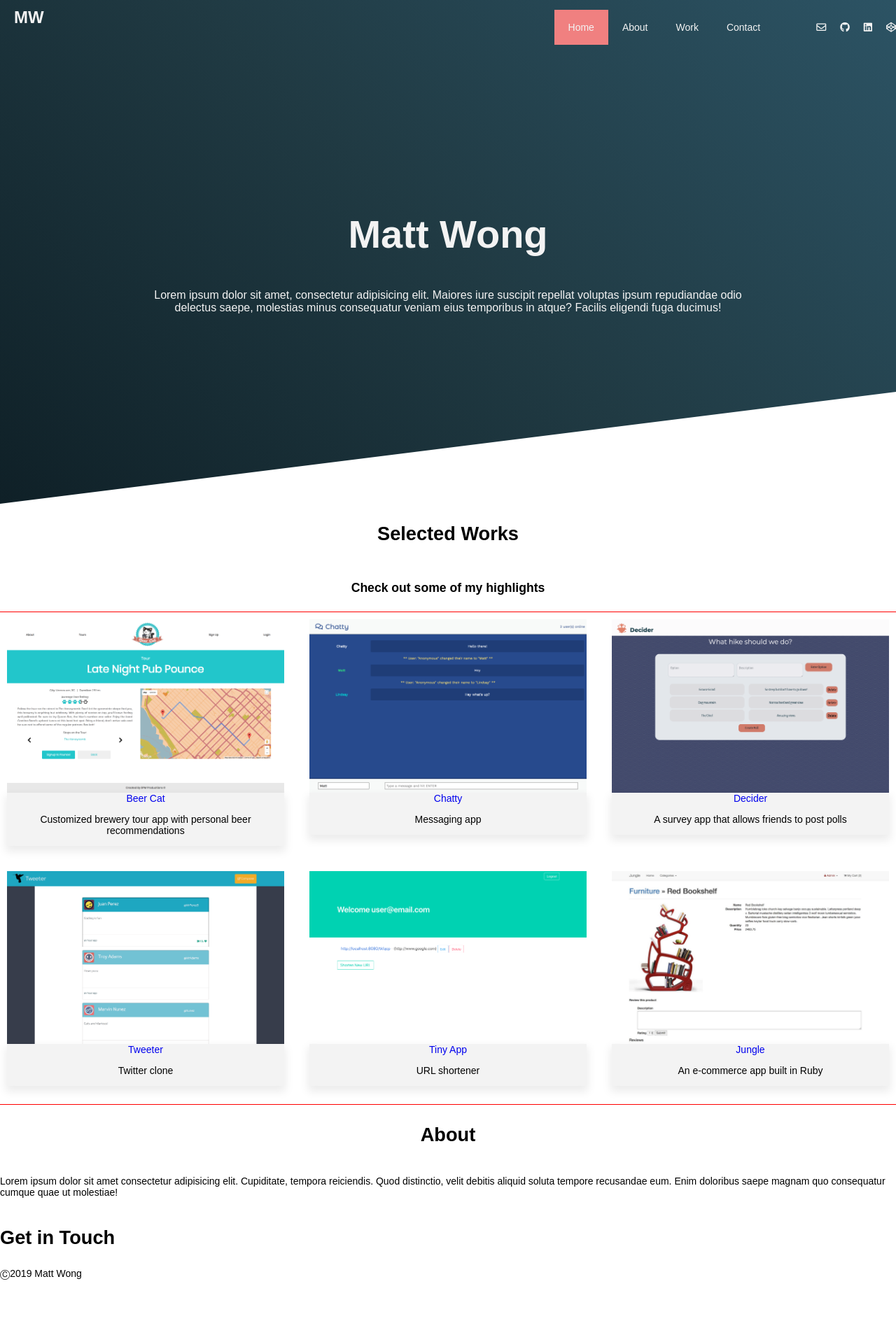
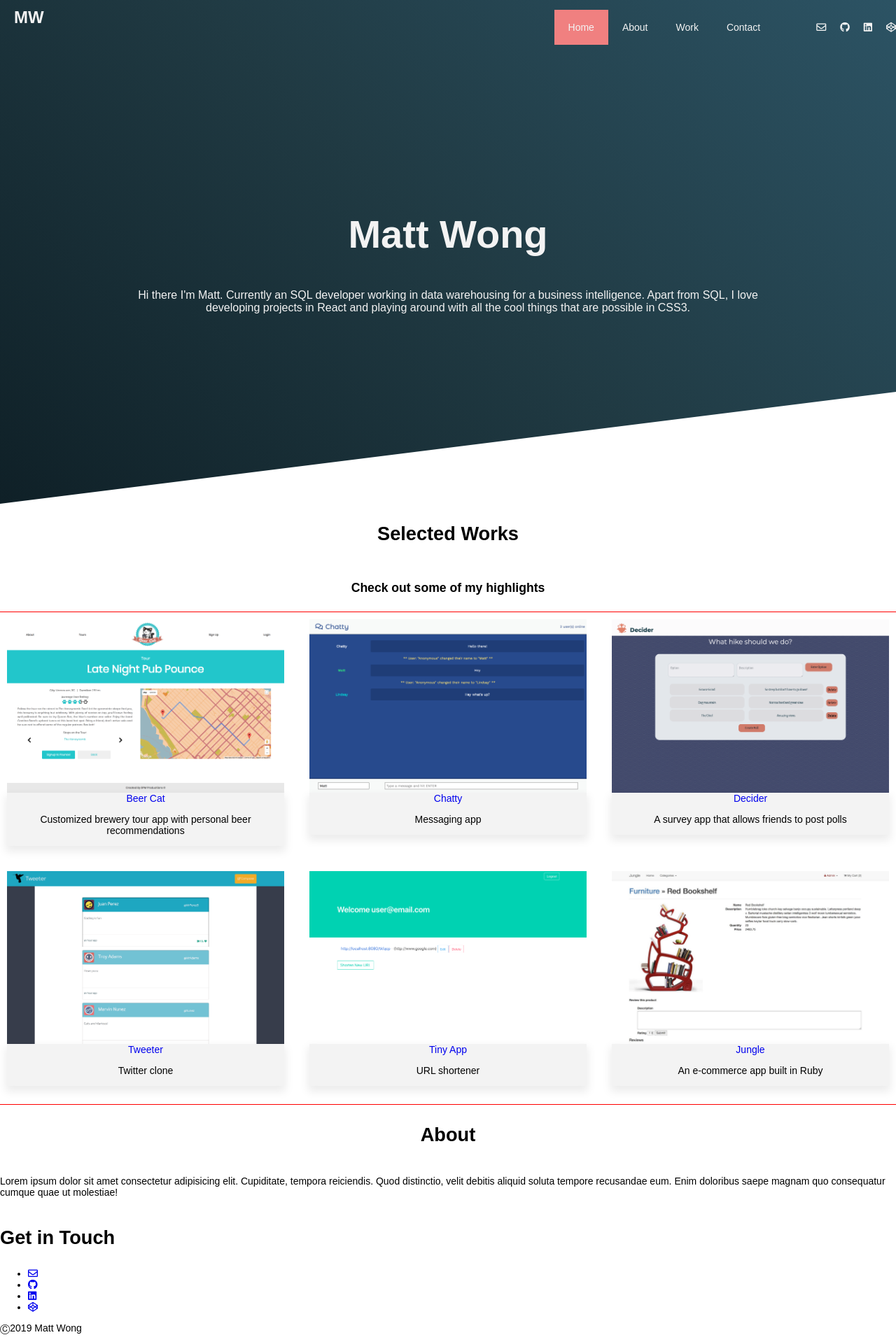
Before and after one commit to mattwong59/layout-practice, a React (Create React App) app: page / in a window 1280 px wide. Shown: the top 1918 px of the page at 70% size. Before the commit the page ends 1843 px from the top, so only its background shows below. Built offline with nearby package versions, Linux system fonts and the light colour scheme.

Commit message:
Fix tablet nav layout

```diff
--- a/src/Contact.js
+++ b/src/Contact.js
@@ -5,6 +5,39 @@ export default class Contact extends Component {
     return (
       <footer>
         <h3>Get in Touch</h3>
+        <div className="social">
+          <ul>
+            <li>
+              <a
+                href="mailto:mattwong59@gmail.com"
+                target="_blank"
+                className="far fa-envelope icon"
+              />
+            </li>
+            <li>
+              <a
+                href="https://github.com/mattwong59"
+                target="_blank"
+                className="fab fa-github icon"
+              />
+            </li>
+            <li>
+              <a
+                href="https://www.linkedin.com/in/mattwong59/"
+                target="_blank"
+                className="fab fa-linkedin icon"
+              />
+            </li>
+            <li>
+              <a
+                href="https://codepen.io/mattwong59"
+                target="_blank"
+                className="fab fa-codepen icon"
+              />
+            </li>
+          </ul>
+        </div>
+
         <p>&#9400;2019 Matt Wong</p>
       </footer>
     );
--- a/src/Hero.js
+++ b/src/Hero.js
@@ -67,10 +67,10 @@ export default class Hero extends Component {
         <div className="content">
           <h2>Matt Wong</h2>
           <p>
-            Lorem ipsum dolor sit amet, consectetur adipisicing elit. Maiores
-            iure suscipit repellat voluptas ipsum repudiandae odio delectus
-            saepe, molestias minus consequatur veniam eius temporibus in atque?
-            Facilis eligendi fuga ducimus!
+            Hi there I'm Matt. Currently an SQL developer working in data
+            warehousing for a business intelligence. Apart from SQL, I love
+            developing projects in React and playing around with all the cool
+            things that are possible in CSS3.{" "}
           </p>
         </div>
       </section>
--- a/src/style.css
+++ b/src/style.css
@@ -42,6 +42,7 @@ h4 {
       float: left; }
     .hero header .menu-toggle {
       float: right;
+      padding: 0 2rem;
       line-height: 50px;
       font-size: 24px;
       color: #f3f3f3;
@@ -111,7 +112,7 @@ section {
     .hero header nav {
       position: absolute;
       top: 50px;
-      left: -1000px;
+      left: -1200px;
       width: 100%;
       height: calc(100vh - 50px);
       background: rgba(22, 42, 50, 0.94);
--- a/src/style.scss
+++ b/src/style.scss
@@ -65,6 +65,7 @@ h4 {
 
     .menu-toggle {
       float: right;
+      padding: 0 2rem;
       line-height: 50px;
       font-size: 24px;
       color: $base-white;
@@ -163,7 +164,7 @@ h4 {
         // display: none;
         position: absolute;
         top: 50px;
-        left: -1000px;
+        left: -1200px;
         width: 100%;
         height: calc(100vh - 50px);
         background: rgba($color: #162a32, $alpha: 0.94);
```
Also changed, not shown: 2 other files (tests, documents, lock files or other folders).
